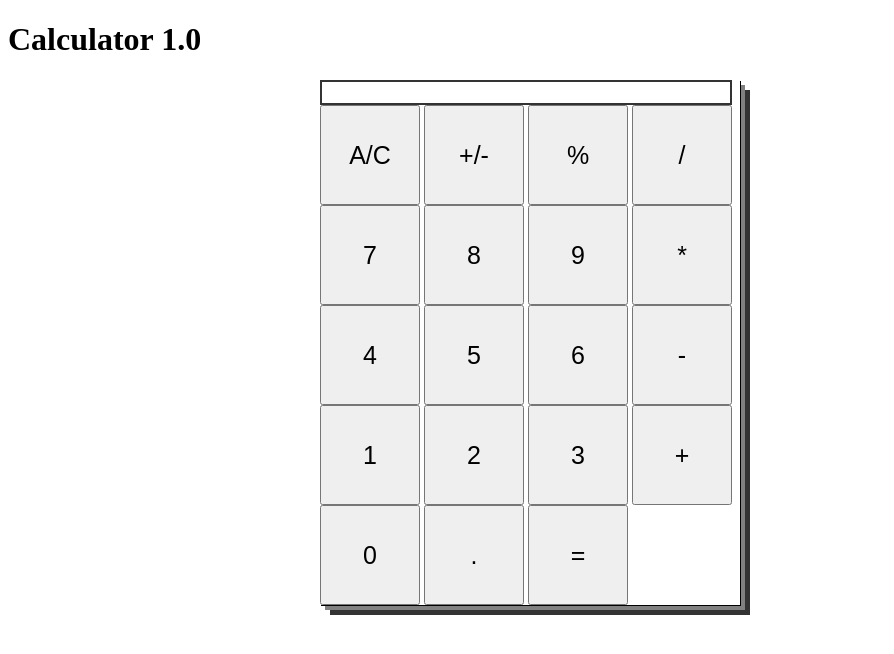
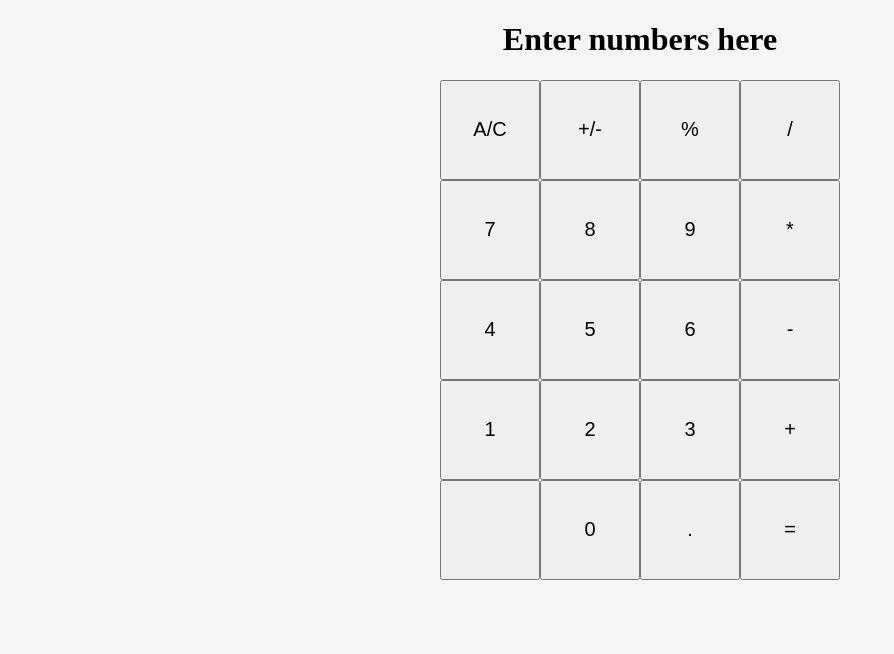
Before and after one commit to believerilya/Calculator-react, a React (Create React App) app: page / in a window 1280 px wide. Shown: the top 654 px of the page, without its empty margins (0-894 px from the left). Built offline with nearby package versions, Linux system fonts and the light colour scheme.

Commit message:
New calculator

```diff
--- a/src/App.js
+++ b/src/App.js
@@ -1,13 +1,11 @@
 import React, { Component } from 'react';
-import Desk from './components/Desk'
+import Calculator from './components/Calculator'
 
 class App extends Component {
-
   render() {
     return (
       <div className="App">
-        <h1>Calculator 1.0</h1>
-        <Desk />
+        <Calculator />
       </div>
     );
   }
--- /dev/null
+++ b/src/components/Board.js
@@ -0,0 +1,19 @@
+import React, { Component } from 'react'
+import Raw from './Raw'
+
+class Board extends Component {
+
+  render() {
+    return (
+      <div className = 'Board'>
+        <Raw arr = {['A/C', '+/-', '%', '/']} cls = 'raw1' handleClick = {this.props.handleClick}/>
+        <Raw arr = {['7', '8', '9', '*']} cls = 'raw2' handleClick = {this.props.handleClick}/>
+        <Raw arr = {['4', '5', '6', '-']} cls = 'raw3' handleClick = {this.props.handleClick}/>
+        <Raw arr = {['1', '2', '3', '+']} cls = 'raw4' handleClick = {this.props.handleClick}/>
+        <Raw arr = {[' ', '0', '.', '=']} cls = 'raw5' handleClick = {this.props.handleClick}/>
+      </div>
+    )
+  }
+}
+
+export default Board
--- a/src/components/Button.js
+++ b/src/components/Button.js
@@ -1,12 +1,13 @@
 import React, { Component } from 'react'
 
 class Button extends Component {
-
-    render() {
-        return (
-                <button className = 'Button' onClick = {() => this.props.handleClick(this.props.value)}>{this.props.value}</button>
-        )
-    }
+  render() {
+    return (
+      <div>
+        <button onClick = {() => this.props.handleClick(this.props.val)}> {this.props.val} </button>
+      </div>
+    )
+  }
 }
 
 export default Button
--- /dev/null
+++ b/src/components/Calculator.js
@@ -0,0 +1,127 @@
+import React, { Component } from 'react'
+import Board from './Board'
+import Window from './Window'
+
+class Calculator extends Component {
+  constructor() {
+    super();
+    this.state = {
+      num: '',
+      fn: null
+    }
+    this.handleClick = this.handleClick.bind(this);
+    this.calculator = this.calculator.bind(this);
+  }
+  handleClick(value) {
+    this.calculator(value)
+  }
+
+  calculator(val) {
+    let newnum = this.state.num;
+    let newfn = this.state.fn;
+
+    if (['1','2','3','4','5','6','7','8','9','0','.'].includes(val)) {
+      newnum += val;
+      this.setState({
+        num: newnum,
+        fn: newfn
+      })
+      return;
+    }
+
+    switch(val) {
+      case '+' : {
+        this.setState({
+          num: '',
+          fn: plus.bind(null, JSON.parse(newnum))
+        })
+        break;
+      }
+
+      case '-' : {
+        this.setState({
+          num: '',
+          fn: minus.bind(null, JSON.parse(newnum))
+        })
+        break;
+      }
+
+      case '*' : {
+        this.setState({
+          num: '',
+          fn: multiply.bind(null, JSON.parse(newnum))
+        })
+        break;
+      }
+
+      case '/' : {
+        this.setState({
+          num: '',
+          fn: divide.bind(null, JSON.parse(newnum))
+        })
+        break;
+      }
+
+      case '%' : {
+
+        this.setState({
+          num: percent(JSON.parse(newnum)),
+          fn: null
+        })
+        break;
+      }
+
+      case 'A/C' : {
+        this.setState({
+          num: '',
+          fn: null
+        })
+        break;
+      }
+
+      case '+/-' : {
+          if (newnum.includes('-')) {
+            newnum = newnum.slice(1);
+          } else {
+            newnum = '-' + newnum;
+          }
+          this.setState({
+            num: newnum,
+            fn: null
+          })
+        break;
+      }
+
+      case '=' : {
+        if (newfn) {
+        const result = newfn(JSON.parse(newnum));
+        this.setState({
+          num: result,
+          fn: null
+        })
+        }
+        break;
+      }
+
+      default : {
+        break;
+      }
+    }
+  }
+
+  render() {
+    return (
+      <div>
+       <Window value = {this.state.num}/>
+       <Board handleClick = {this.handleClick}/>
+      </div>
+      )
+  }
+}
+
+const plus = (a, b) => a + b;
+const minus = (a, b) => a - b;
+const divide = (a, b) => a/b;
+const multiply = (a, b) => a * b;
+const percent = (a) => a/100;
+export default Calculator
--- a/src/components/Desk.js
+++ /dev/null
@@ -1,115 +0,0 @@
-import React, { Component } from 'react';
-import Button from './Button'
-
-class Desk extends Component {
-
-    constructor(props) {
-        super(props);
-        this.state = {
-            num1: '',
-            fn: null
-        }
-        this.calculate = this.calculate.bind(this);
-    }
-
-    renderBut(val) {
-        return <Button value = {val} handleClick = {this.calculate}/>
-    }
-
-    calculate(el) {
-        let newNum = this.state.num1;
-        let newFn = this.state.fn;
-        if (['1','2','3','4','5','6','7','8','9','0','.'].includes(el)) {
-            newNum = newNum += el;
-            this.setState({num1 : newNum , fn: newFn, result : false});
-        }
-
-        // eslint-disable-next-line default-case
-        switch(el) {
-            case '+' : {
-                this.setState({num1: '', fn: this.plus.bind(null, JSON.parse(newNum))});
-                break;
-            }
-            case '-' : {
-                this.setState({num1: '', fn: this.minus.bind(null, JSON.parse(newNum))});
-                break;
-            }
-            case '*' : {
-                this.setState({num1: '', fn: this.multip.bind(null, JSON.parse(newNum))});
-                break;
-            }
-            case '/' : {
-                this.setState({num1: '', fn: this.divide.bind(null, JSON.parse(newNum))});
-                break;
-            }
-            case '%' : {
-                this.setState({
-                    num1: this.per(JSON.parse(newNum)),
-                    fn: null}
-                )
-                 break;
-            }
-            case '+/-' : {
-                newNum.includes('-') ? newNum = newNum.slice(1) : newNum = '-' + newNum;
-                this.setState({num1:  newNum, fn: newFn});
-                break;
-            }
-            case 'A/C' : {
-                this.setState({num1: '' , fn: null});
-                break;
-            }
-            case '=' : {
-                const res = newFn(JSON.parse(newNum)).toString();
-                this.setState({num1 : res, fn: null});
-            }
-        }
-    };
-
-    plus(a, b) {
-            return a  + b;
-        }
-
-    minus(a,b) {
-        return a - b;
-    }
-
-    multip(a,b) {
-        return a*b;
-    }
-
-    divide(a, b) {
-        return a/b;
-    }
-
-    per(a) {
-        return a/100;
-    }
-
-    render() {
-
-        return (
-            <div className = 'Desk'>
-                <div className = 'output'>
-                    <h1>{this.state.num1}</h1>
-                </div>
-                <div className = 'raw'>
-                    {this.renderBut('A/C')} {this.renderBut('+/-')} {this.renderBut('%')} {this.renderBut('/')}
-                </div>
-                <div className = 'raw'>
-                    {this.renderBut('7')} {this.renderBut('8')} {this.renderBut('9')} {this.renderBut('*')}
-                </div>
-                <div className = 'raw'>
-                    {this.renderBut('4')} {this.renderBut('5')} {this.renderBut('6')} {this.renderBut('-')}
-                </div>
-                <div className = 'raw'>
-                    {this.renderBut('1')} {this.renderBut('2')} {this.renderBut('3')} {this.renderBut('+')}
-                </div>
-                <div className = 'raw4'>
-                    {this.renderBut('0')} {this.renderBut('.')} {this.renderBut('=')}
-                </div>
-            </div>
-        );
-    }
-}
-
-export default Desk;
--- /dev/null
+++ b/src/components/Raw.js
@@ -0,0 +1,19 @@
+import React, { Component } from 'react'
+import Button from './Button'
+
+class Raw extends Component {
+
+  renderBut(i) {
+    return <Button val = {i} handleClick = {this.props.handleClick}/>
+  }
+
+  render() {
+    return (
+      <div className = {this.props.cls}>
+        {this.props.arr.map(i => this.renderBut(i))}
+      </div>
+    )
+  }
+}
+
+export default Raw
--- /dev/null
+++ b/src/components/Window.js
@@ -0,0 +1,13 @@
+import React, { Component } from 'react'
+
+class Window extends Component {
+  render() {
+    return (
+      <div className = 'window'>
+        <h1>{this.props.value ? this.props.value : 'Enter numbers here'}</h1>
+      </div>
+    )
+  }
+}
+
+export default Window
--- a/src/index.css
+++ b/src/index.css
@@ -1,24 +1,43 @@
-.Desk {
-  display: flex;
-  flex-direction: column;
-  justify-content: center;
-  box-shadow: 1px 1px black,
-              5px 5px grey,
-              10px 10px #333;
-  width: 420px;
-  position: fixed;
-  left: 25%;
+body {
+  background: whitesmoke;
+}
+
+.window {
+  text-align: center;
 }
 
 button {
   width: 100px;
   height: 100px;
-  font-size: 25px;
+  font-size: 20px;
 }
 
-.output {
-  width: 408px;
-  margin: 0;
-  border: 2px #333 double;
-  text-align: right;
+button:hover {
+  color: red;
+  font-size: 23px;
 }
+
+.raw1{
+  display: flex;
+  justify-content: center;
+}
+
+.raw2{
+  display: flex;
+  justify-content: center;
+}
+
+.raw3{
+  display: flex;
+  justify-content: center;
+}
+
+.raw4{
+  display: flex;
+  justify-content: center;
+}
+
+.raw5{
+  display: flex;
+  justify-content: center;
+}
```
Also changed, not shown: 1 other file (tests, documents, lock files or other folders).
